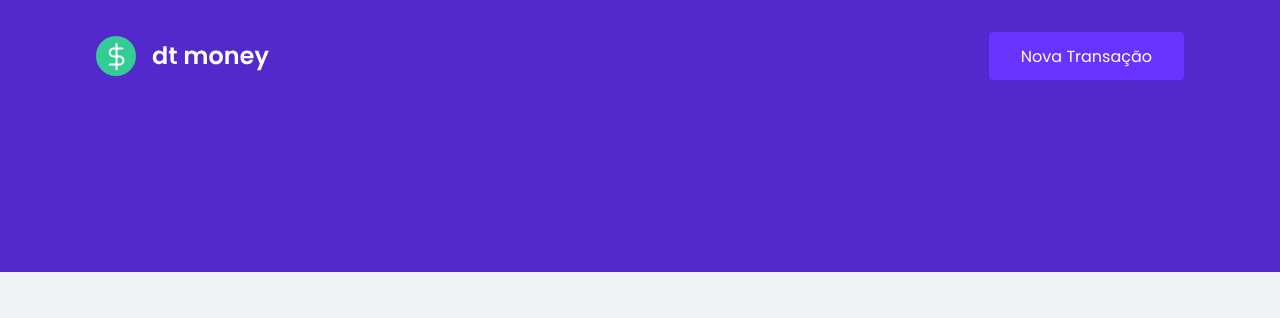
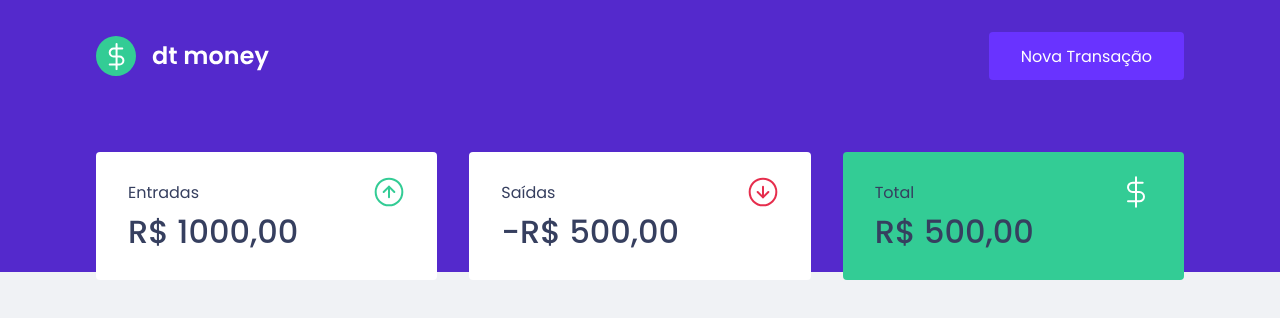
Before and after one commit to AnaPerola/dtmoney, a React (Create React App) app: page / in a window 1280 px wide. Shown: the top 318 px of the page. Built offline with nearby package versions, Linux system fonts and the light colour scheme.

Commit message:
Created Summary views and styles

```diff
--- a/public/index.html
+++ b/public/index.html
@@ -11,7 +11,7 @@
     <title>dtmoney</title>
 
     <link rel="preconnect" href="https://fonts.gstatic.com" crossorigin>
-    <link href="https://fonts.googleapis.com/css2?family=Poppins:wght@400;600&display=swap" rel="stylesheet">
+    <link href="https://fonts.googleapis.com/css2?family=Poppins:wght@400;500;600&display=swap" rel="stylesheet">
   </head>
   <body>
     <noscript>You need to enable JavaScript to run this app.</noscript>
--- a/src/App.tsx
+++ b/src/App.tsx
@@ -1,3 +1,4 @@
+import { Dashboard } from "./components/Dashboard";
 import { Header } from "./components/Header";
 import { GlobalStyle } from "./styles/global";
 
@@ -5,6 +6,7 @@ export function App() {
   return (
     <>
       <Header />
+      <Dashboard />
       <GlobalStyle />
     </>
   );
--- /dev/null
+++ b/src/components/Dashboard/Summary/index.tsx
@@ -0,0 +1,35 @@
+import { Container } from "./style";
+
+import income from "../../../assets/income.svg"
+import outcome from "../../../assets/outcome.svg"
+import total from "../../../assets/total.svg"
+
+export function Summary (){
+  return(
+    <Container>
+      <div>
+        <header>
+          <p>Entradas</p>
+          <img src={income} alt="Entradas"/>
+        </header>
+        <strong>R$ 1000,00</strong>
+      </div>
+
+      <div>
+        <header>
+          <p>Saídas</p>
+          <img src={outcome} alt="Saídas"/>
+        </header>
+        <strong>-R$ 500,00</strong>
+      </div>
+
+      <div className="hight-backgroud">
+      <header>
+        <p>Total</p>
+        <img src={total} alt="Total"/>
+      </header>
+      <strong>R$ 500,00</strong>
+      </div>
+    </Container>
+  )
+}
--- /dev/null
+++ b/src/components/Dashboard/Summary/style.ts
@@ -0,0 +1,33 @@
+import styled from "styled-components";
+
+export const Container = styled.div`
+  display: grid;
+  grid-template-columns: repeat(3, 1fr);
+  gap: 2rem; //espacamento entre cada um dos itens
+  margin-top: -10rem;
+
+  div {
+    background: var(--shape);
+    padding: 1.5rem 2rem;
+    border-radius: 0.25rem;
+    color: var(--text-title);
+
+    header {
+      display: flex;
+      align-items: center;
+      justify-content: space-between;
+    }
+
+    strong {
+      margin-top: 1rem;
+      font-size: 2rem;
+      font-weight: 500;
+      line-height: 3rem;
+    }
+
+    &.hight-backgroud {
+      background: var(--green);
+    }
+
+  }
+`;
--- /dev/null
+++ b/src/components/Dashboard/index.tsx
@@ -0,0 +1,10 @@
+import { Container } from "./style";
+import { Summary } from "./Summary";
+
+export function Dashboard(){
+  return (
+    <Container>
+      <Summary />
+    </Container>
+  )
+}
--- /dev/null
+++ b/src/components/Dashboard/style.ts
@@ -0,0 +1,7 @@
+import styled from "styled-components";
+
+export const Container = styled.main`
+  max-width: 1120px;
+  margin: 0 auto;
+  padding: 2.5rem 1rem;
+`
--- a/src/styles/global.ts
+++ b/src/styles/global.ts
@@ -3,6 +3,7 @@ import { createGlobalStyle } from "styled-components";
 export const GlobalStyle = createGlobalStyle`
   :root {
     --red: #E52E4D;
+    --green: #33cc95;
     --blue: #5429CC;
 
     --blue-light: #6933FF;
```
